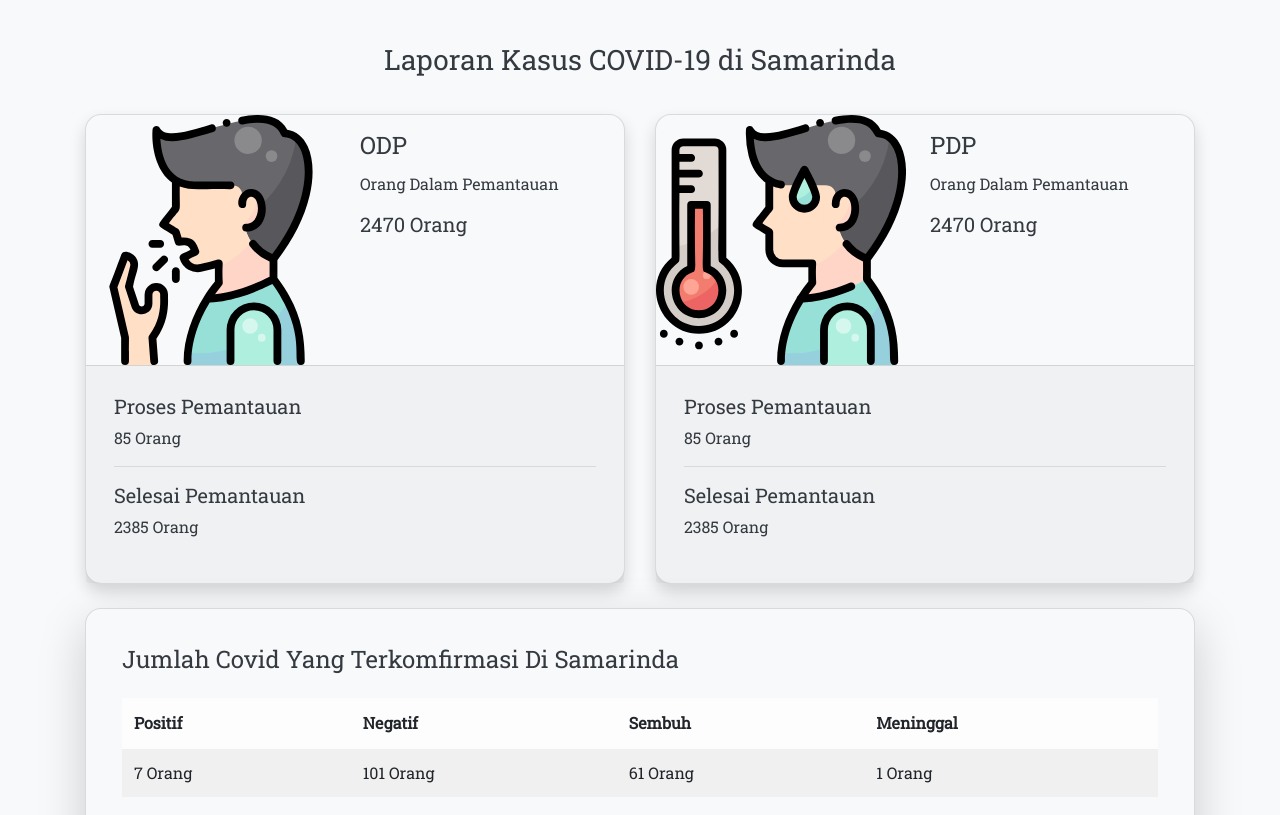
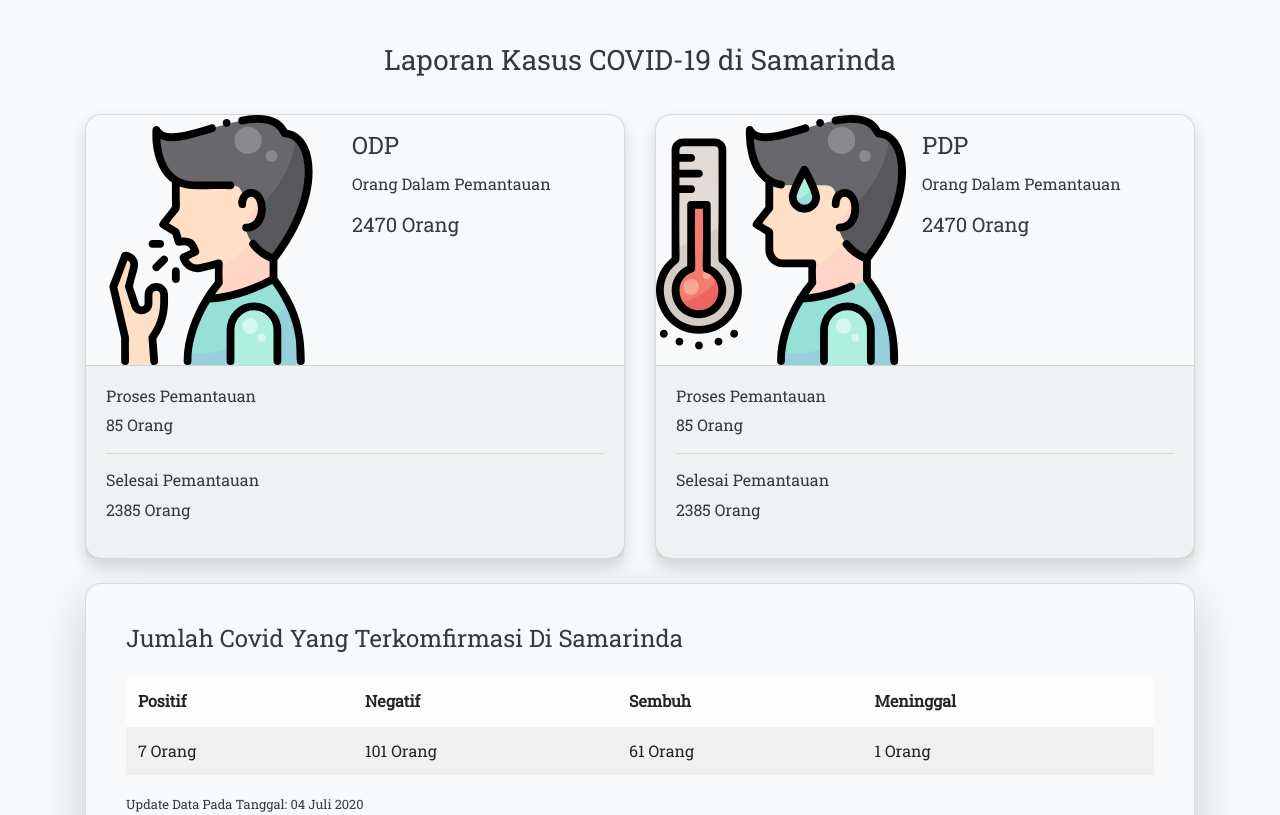
Before and after one commit to indrian16/Siaga-Covid-19-Samarinda, a plain HTML site: page index.html in a window 1280 px wide. Shown: the part 720-1535 px from the top of the page. Drawn offline with Linux system fonts and the light colour scheme.

Commit message:
card resize

```diff
--- a/css/main.css
+++ b/css/main.css
@@ -58,6 +58,10 @@ html, body, main, footer {
 /* Close Header */
 
 /* Main */
+
+.card-body {
+    margin: 4px;
+}
 
 .container {
     padding: 54px;
--- a/index.html
+++ b/index.html
@@ -124,20 +124,20 @@
                                 <img src="assets/icons/004-cough.svg" class="img-fluid" alt="">
                             </div>
                             <div class="col" style="padding: 16px;">
-                                <div class="card-block px-2">
+                                <div class="card-block">
                                     <h4 class="card-title">ODP</h4>
                                     <p class="card-text">Orang Dalam Pemantauan</p>
                                     <h5>2470 Orang</h5>
                                 </div>
                             </div>
                         </div>
-                        <div class="card-footer" style="padding: 28px;">
+                        <div class="card-footer" style="padding: 20px;">
 
 
-                            <h5>Proses Pemantauan</h5>
+                            <h6>Proses Pemantauan</h6>
                             <p>85 Orang</p>
                             <hr>
-                            <h5>Selesai Pemantauan</h5>
+                            <h6>Selesai Pemantauan</h6>
                             <p>2385 Orang</p>
 
                         </div>
@@ -156,20 +156,20 @@
                                 <img src="assets/icons/005-fever.svg" class="img-fluid" alt="">
                             </div>
                             <div class="col" style="padding: 16px;">
-                                <div class="card-block px-2">
+                                <div class="card-block">
                                     <h4 class="card-title">PDP</h4>
                                     <p class="card-text">Orang Dalam Pemantauan</p>
                                     <h5>2470 Orang</h5>
                                 </div>
                             </div>
                         </div>
-                        <div class="card-footer" style="padding: 28px;">
+                        <div class="card-footer" style="padding: 20px;">
 
 
-                            <h5>Proses Pemantauan</h5>
+                            <h6>Proses Pemantauan</h6>
                             <p>85 Orang</p>
                             <hr>
-                            <h5>Selesai Pemantauan</h5>
+                            <h6>Selesai Pemantauan</h6>
                             <p>2385 Orang</p>
 
                         </div>
```
